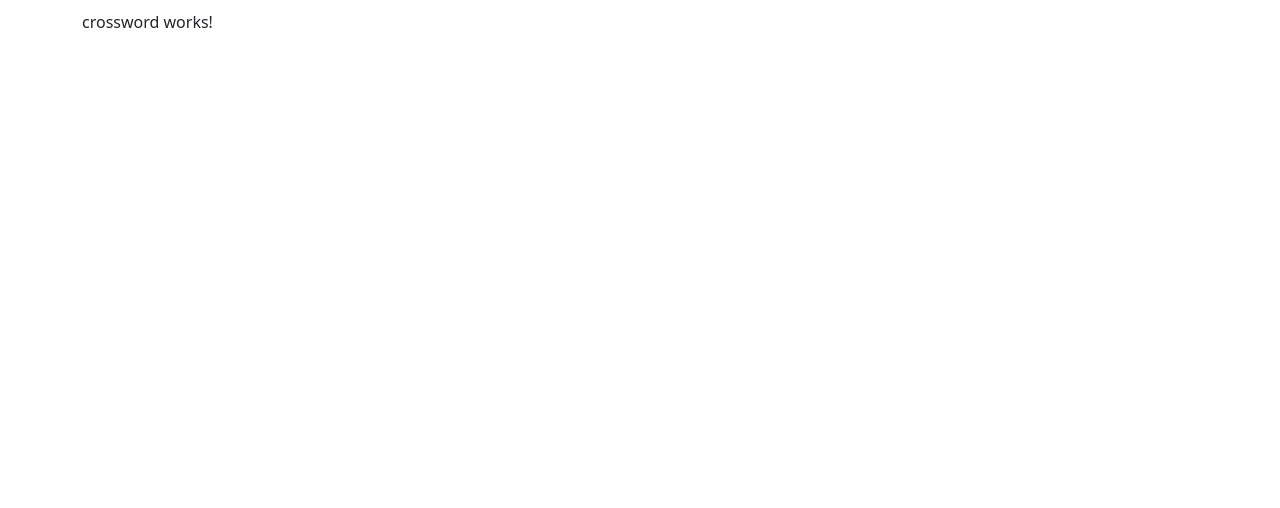
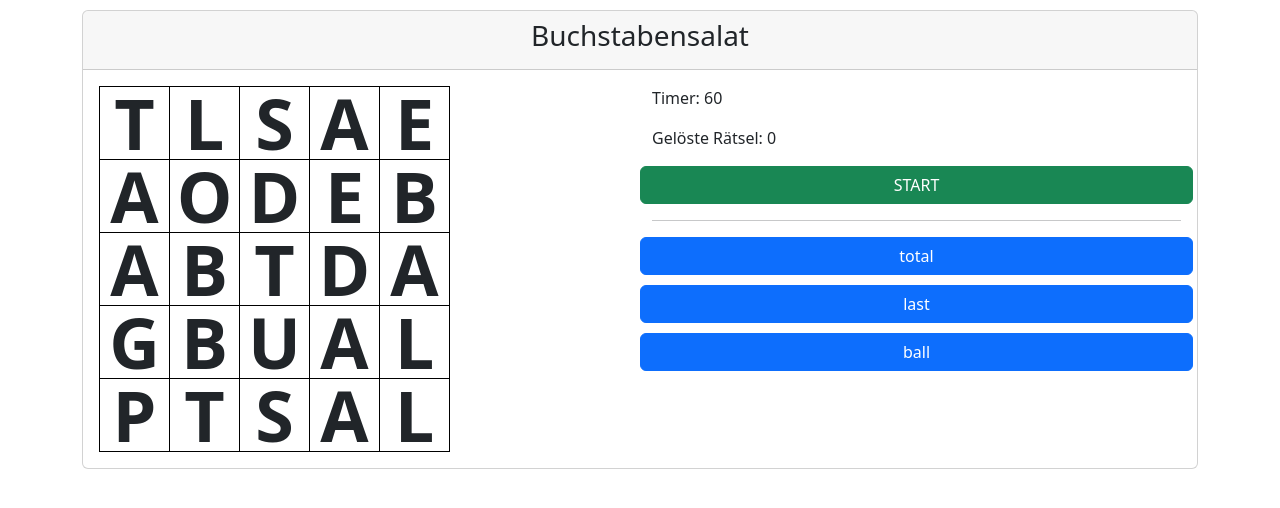
Before and after one commit to erickubenka/buchstabenbattle-app, an Angular app in the folder angular-app/: page /admin/crossword in a window 1280 px wide. Shown: the top 508 px of the page. Built offline with nearby package versions, Linux system fonts and the light colour scheme.

Commit message:
Added game administration for "Buchstabensalat"

```diff
--- a/angular-app/src/app/crossword/crossword.component.html
+++ b/angular-app/src/app/crossword/crossword.component.html
@@ -1 +1,34 @@
-<p>crossword works!</p>
+<div class="card">
+  <div class="card-header text-center">
+    <h3>Buchstabensalat</h3>
+  </div>
+  <div class="card-body">
+    <div class="row">
+      <div class="col-6">
+        <table class="crossword">
+          <tr *ngFor="let row of crossword.rows">
+            <td *ngFor="let letter of row.split('')" class="text-uppercase">{{letter}}</td>
+          </tr>
+        </table>
+      </div>
+      <div class="col-6">
+        <div class="row">
+          <p>
+            Timer: {{timer}}
+          </p>
+          <p>
+            Gelöste Rätsel: {{ gamesWon }}
+          </p>
+        </div>
+        <div class="row row-word">
+          <button class="btn btn-success" (click)="start()" [disabled]="isStarted">START</button>
+        </div>
+        <hr>
+        <div class="row row-word" *ngFor="let word of crossword.words">
+          <button class="btn btn-primary" (click)="solve(word)"
+                  [disabled]="crossword.solvedWords.includes(word)">{{word}}</button>
+        </div>
+      </div>
+    </div>
+  </div>
+</div>
--- /dev/null
+++ b/angular-app/src/app/crossword/crossword.component.scss
@@ -0,0 +1,18 @@
+$cell-size: 70px;
+
+table, th, td {
+  border: 1px solid black;
+}
+
+td {
+  height: $cell-size;
+  width: $cell-size;
+  line-height: $cell-size;
+  text-align: center;
+  font-weight: bold;
+  font-size: $cell-size;
+}
+
+.row-word {
+  margin-bottom: 10px;
+}
--- a/angular-app/src/app/crossword/crossword.component.ts
+++ b/angular-app/src/app/crossword/crossword.component.ts
@@ -1,10 +1,51 @@
-import { Component } from '@angular/core';
+import {Component} from '@angular/core';
 
 @Component({
   selector: 'app-crossword',
   templateUrl: './crossword.component.html',
-  styleUrls: ['./crossword.component.css']
+  styleUrls: ['./crossword.component.scss']
 })
 export class CrosswordComponent {
 
+  crossword = new Crossword();
+  gamesWon = 0;
+  timer = 60;
+  isStarted = false;
+
+  solve(word: string) {
+    if (!this.crossword.solvedWords.includes(word)) {
+      this.crossword.solvedWords.push(word);
+    }
+
+    if (this.crossword.solvedWords.length == this.crossword.words.length) {
+      this.crossword = new Crossword();
+      this.gamesWon++;
+    }
+  }
+
+  start() {
+    this.isStarted = true;
+    let timerInterval = setInterval(() => {
+      this.timer = this.timer - 1;
+      if (this.timer <= 0) {
+        clearInterval(timerInterval);
+
+      }
+    }, 1000);
+  }
 }
+
+export class Crossword {
+
+  // 5x5
+  public rows: string[] = [
+    "TLSAE",
+    "AODEB",
+    "ABTDA",
+    "GBUAL",
+    "PTSAL",
+  ];
+
+  public words: string[] = ["total", "last", "ball"];
+  public solvedWords: string[] = [];
+}
```
Also changed, not shown: angular-app/src/app/crossword/crossword.component.css (deleted).
